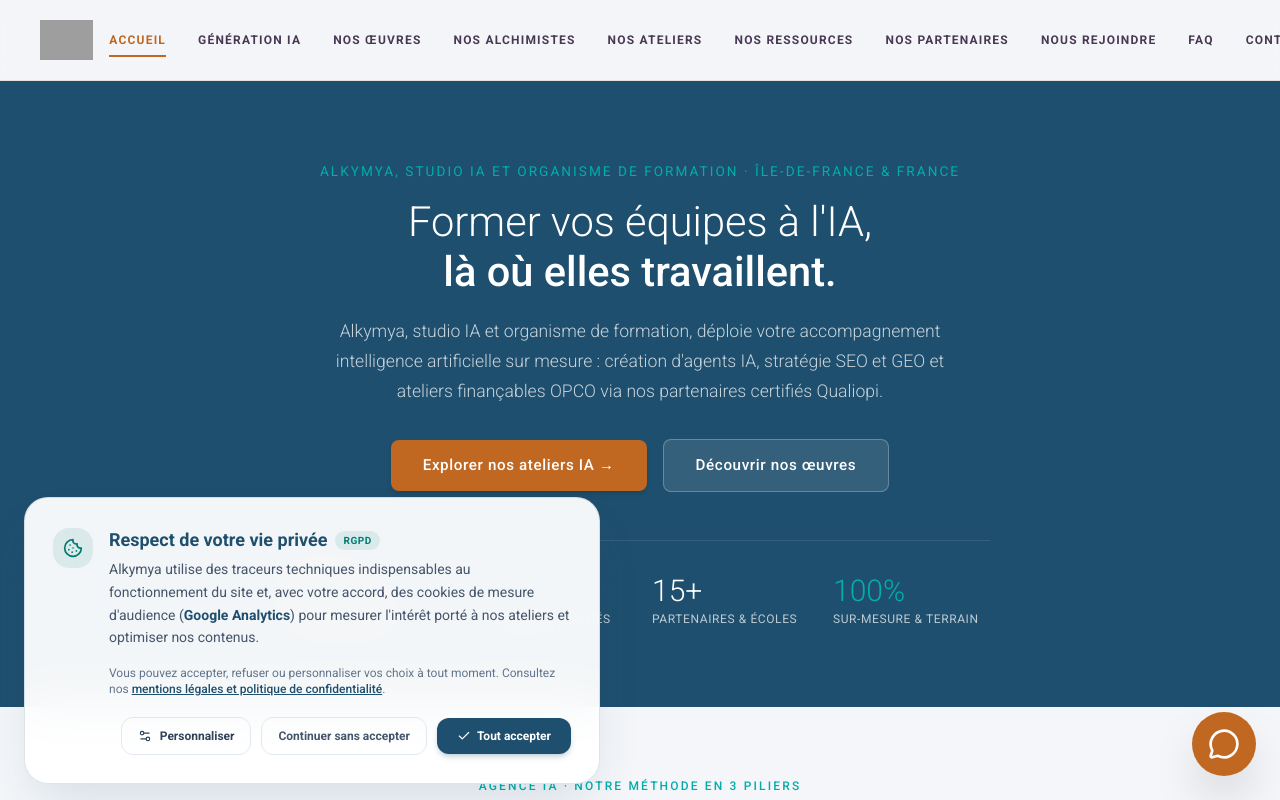
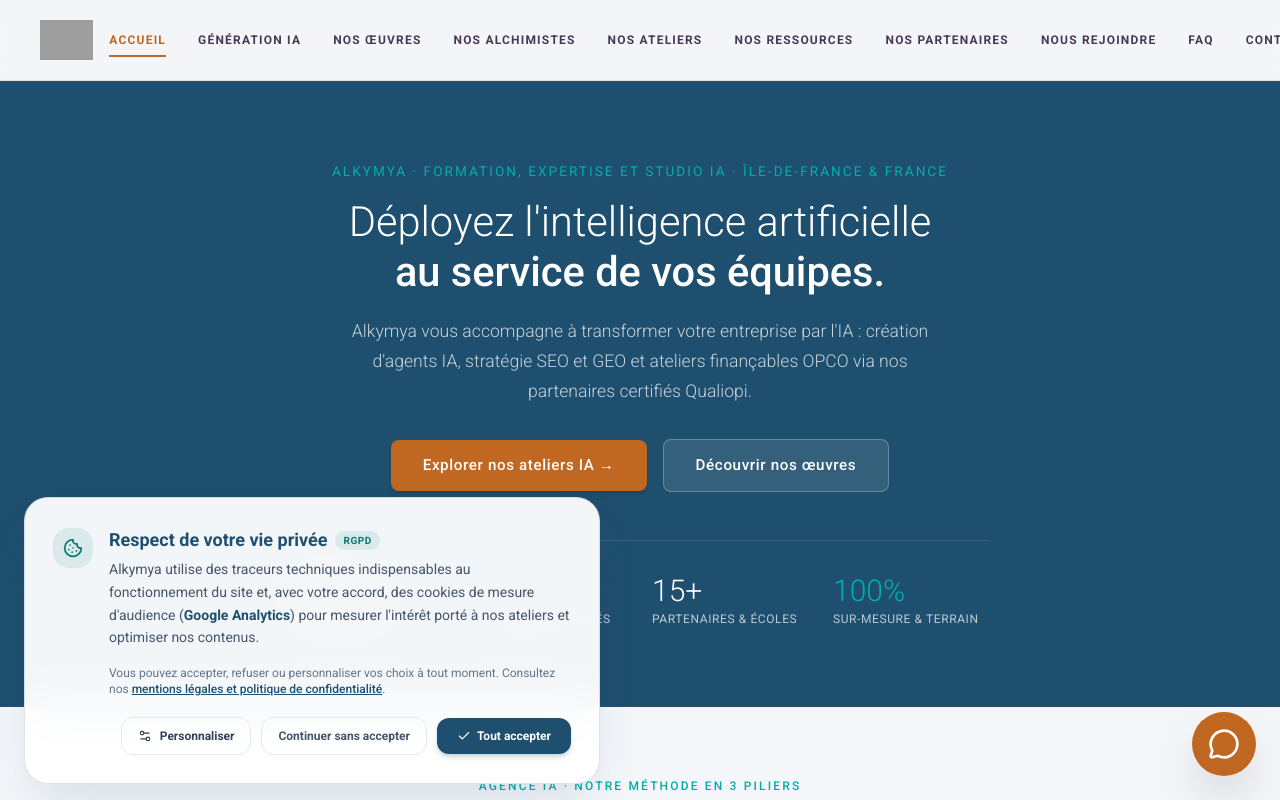
Before and after one commit to leonie-droid/Alkymya, a React (Vite) app: page / in a window 1280 px wide. Shown: the top 800 px of the page. Built offline with nearby package versions, Linux system fonts and the light colour scheme; grey boxes are pictures that could not be loaded.

Commit message:
feat(hero): update value proposition and messaging
Refine the hero section copy to better reflect Alkymya's focus on enterprise AI transformation and team empowerment.

```diff
--- a/src/components/Hero.tsx
+++ b/src/components/Hero.tsx
@@ -52,14 +52,14 @@ export default function Hero() {
       <header className="bg-[#1F4F6E] text-white py-20 px-6 sm:px-10 text-center relative overflow-hidden">
         <div className="max-w-[700px] mx-auto relative z-10">
           <p className="text-[0.85rem] tracking-[0.15em] uppercase text-[#02ADAB] mb-4 font-normal">
-            Alkymya, studio IA et organisme de formation · Île-de-France &amp; France
+            Alkymya · Formation, expertise et studio IA · Île-de-France &amp; France
           </p>
           <h1 className="font-light text-[2.4rem] sm:text-[2.6rem] leading-[1.2] mb-5 text-white">
-            Former vos équipes à l'IA,<br />
-            <strong className="font-medium text-white">là où elles travaillent.</strong>
+            Déployez l'intelligence artificielle<br />
+            <strong className="font-medium text-white">au service de vos équipes.</strong>
           </h1>
           <p className="text-[1.05rem] sm:text-[1.1rem] text-white/75 max-w-[620px] mx-auto leading-[1.7] font-light mb-8">
-            Alkymya, studio IA et organisme de formation, déploie votre accompagnement intelligence artificielle sur mesure : création d'agents IA, stratégie SEO et GEO et ateliers finançables OPCO via nos partenaires certifiés Qualiopi.
+            Alkymya vous accompagne à transformer votre entreprise par l'IA : création d'agents IA, stratégie SEO et GEO et ateliers finançables OPCO via nos partenaires certifiés Qualiopi.
           </p>
 
           <div className="flex flex-col sm:flex-row items-center justify-center gap-4 mb-12">
--- a/src/data/routes.ts
+++ b/src/data/routes.ts
@@ -40,7 +40,7 @@ export const routes: RouteData[] = [
     path: '/',
     title: "Formation IA en entreprise en Île-de-France — Alkymya",
     description: "Alkymya, studio IA et organisme de formation : ateliers IA finançables OPCO via nos partenaires certifiés Qualiopi, agents IA et accompagnement.",
-    h1: "Former vos équipes à l'IA, là où elles travaillent.",
+    h1: "Déployez l'intelligence artificielle au service de vos équipes.",
     ogImage: "https://alkymya.co/og-image.jpg",
     lastmod: "2026-11-15",
     schemaType: "WebPage",
```
